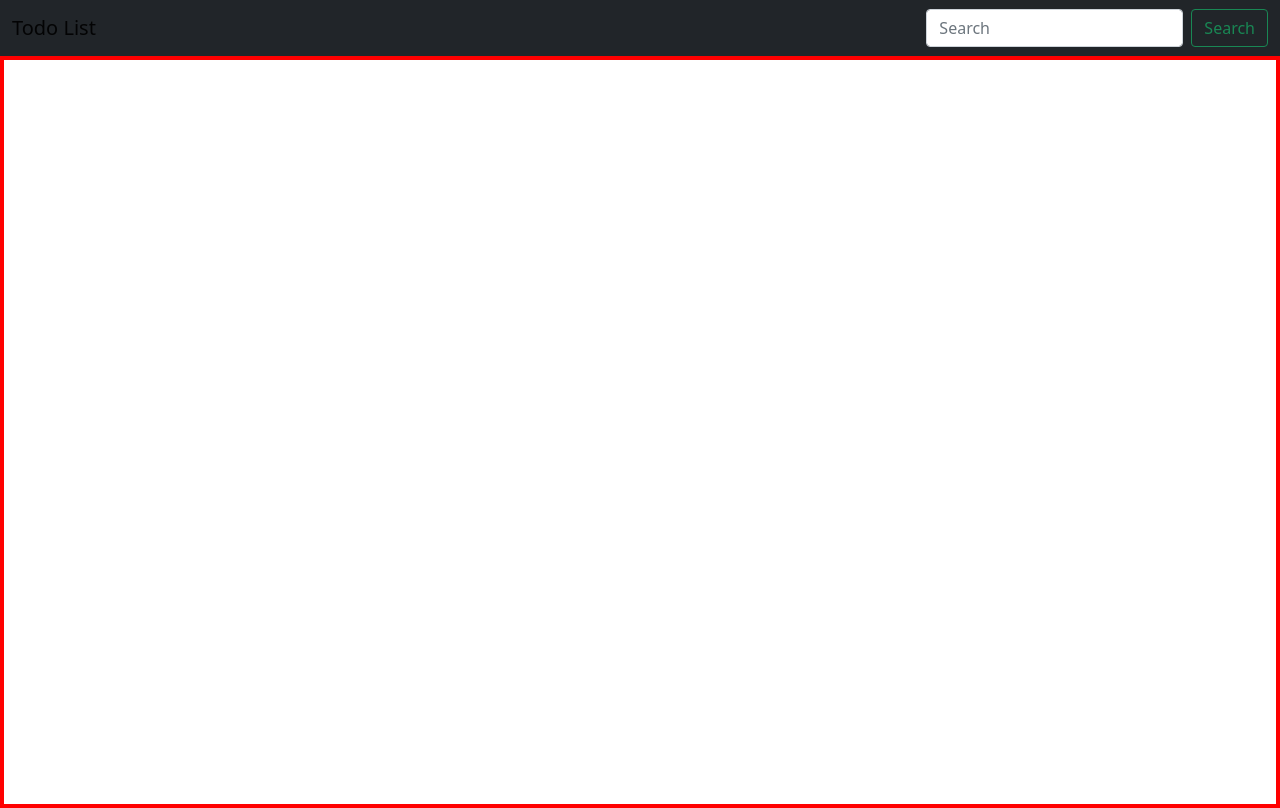
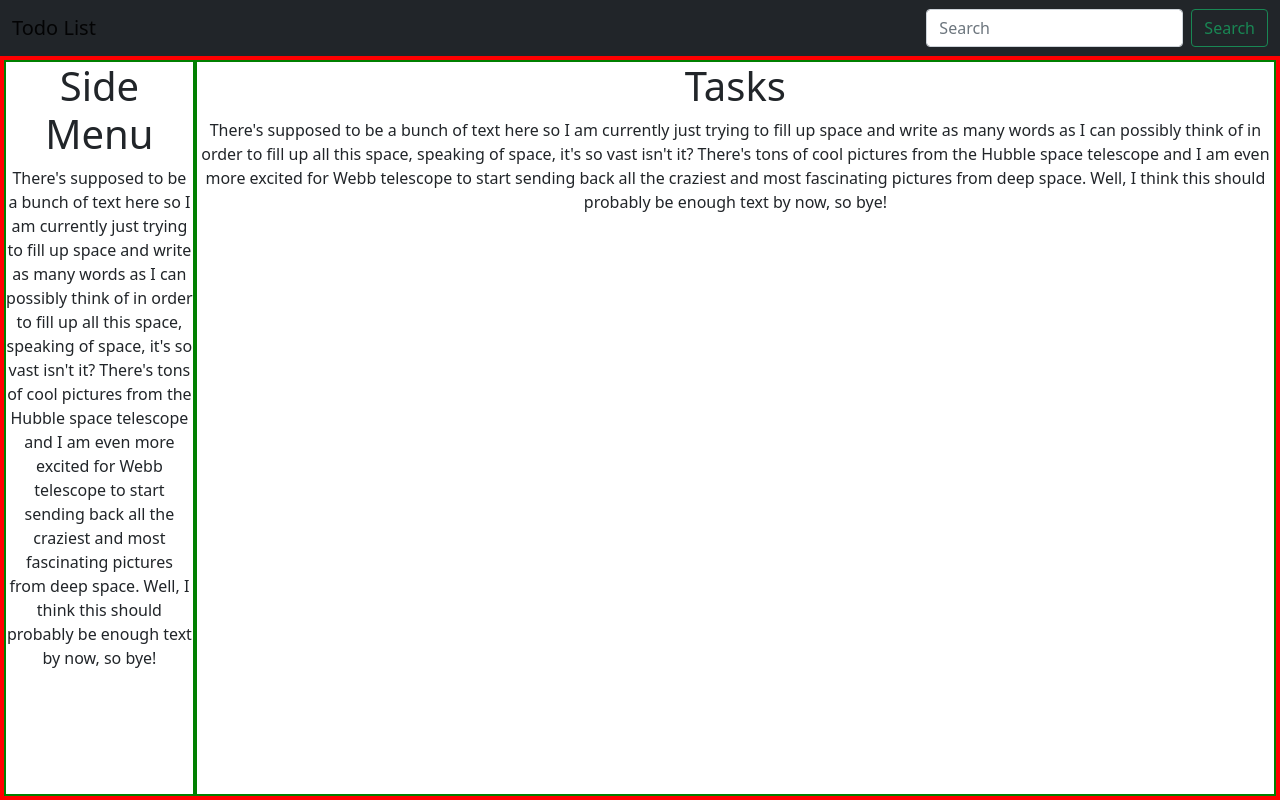
Before and after one commit to mrrobotisreal/React_Todo_List, a React app: page / in a window 1280 px wide. Built offline with nearby package versions, Linux system fonts and the light colour scheme; the HTML template or start-up script is replaced by a standard one.

Commit message:
Added media queries and successfully positioned side menu and tasks divs.

```diff
--- a/client/src/components/Home/Home.css
+++ b/client/src/components/Home/Home.css
@@ -1,9 +1,57 @@
-#Home {
+/* #Home {
   display: flex;
   flex-direction: row;
   position: absolute;
-  height: 94%;
+  height: 93%;
   width: 100%;
   flex: 1;
   border: 4px solid red;
+} */
+
+@media only screen and (min-width: 1200px) {
+  #Home {
+    display: flex;
+    flex-direction: row;
+    position: absolute;
+    height: 94%;
+    width: 100%;
+    flex: 1;
+    border: 4px solid red;
+  }
 }
+
+@media only screen and (min-width: 992px) {
+  #Home {
+    display: flex;
+    flex-direction: row;
+    position: absolute;
+    height: 93%;
+    width: 100%;
+    flex: 1;
+    border: 4px solid red;
+  }
+}
+
+@media only screen and (min-height: 896px) {
+  #Home {
+    display: flex;
+    flex-direction: row;
+    position: absolute;
+    height: 94%;
+    width: 100%;
+    flex: 1;
+    border: 4px solid red;
+  }
+}
+
+@media only screen and (min-height: 761px) {
+  #Home {
+    display: flex;
+    flex-direction: row;
+    position: absolute;
+    height: 93%;
+    width: 100%;
+    flex: 1;
+    border: 4px solid red;
+  }
+}
--- /dev/null
+++ b/client/src/components/Home/SideMenu/SideMenu.css
@@ -0,0 +1,7 @@
+#SideMenu {
+  text-align: center;
+  height: 100%;
+  width: 15%;
+  position: relative;
+  border: 2px solid green;
+}
--- a/client/src/components/Home/SideMenu/SideMenu.jsx
+++ b/client/src/components/Home/SideMenu/SideMenu.jsx
@@ -1,9 +1,14 @@
 import React from 'react';
 import { Container } from 'react-bootstrap';
 
+import './SideMenu.css';
+
 const SideMenu = () => {
   return (
-    <div></div>
+    <div id="SideMenu">
+      <h1>Side Menu</h1>
+      <p>There's supposed to be a bunch of text here so I am currently just trying to fill up space and write as many words as I can possibly think of in order to fill up all this space, speaking of space, it's so vast isn't it? There's tons of cool pictures from the Hubble space telescope and I am even more excited for Webb telescope to start sending back all the craziest and most fascinating pictures from deep space. Well, I think this should probably be enough text by now, so bye!</p>
+    </div>
   );
 };
 
--- /dev/null
+++ b/client/src/components/Home/Tasks/Tasks.css
@@ -0,0 +1,7 @@
+#Tasks {
+  text-align: center;
+  height: 100%;
+  width: 85%;
+  position: relative;
+  border: 2px solid green;
+}
--- a/client/src/components/Home/Tasks/Tasks.jsx
+++ b/client/src/components/Home/Tasks/Tasks.jsx
@@ -1,9 +1,14 @@
 import React from 'react'
 import { Container } from 'react-bootstrap';
 
+import './Tasks.css';
+
 const Tasks = () => {
   return (
-    <div></div>
+    <div id="Tasks">
+      <h1>Tasks</h1>
+      <p>There's supposed to be a bunch of text here so I am currently just trying to fill up space and write as many words as I can possibly think of in order to fill up all this space, speaking of space, it's so vast isn't it? There's tons of cool pictures from the Hubble space telescope and I am even more excited for Webb telescope to start sending back all the craziest and most fascinating pictures from deep space. Well, I think this should probably be enough text by now, so bye!</p>
+    </div>
   );
 };
 
```
